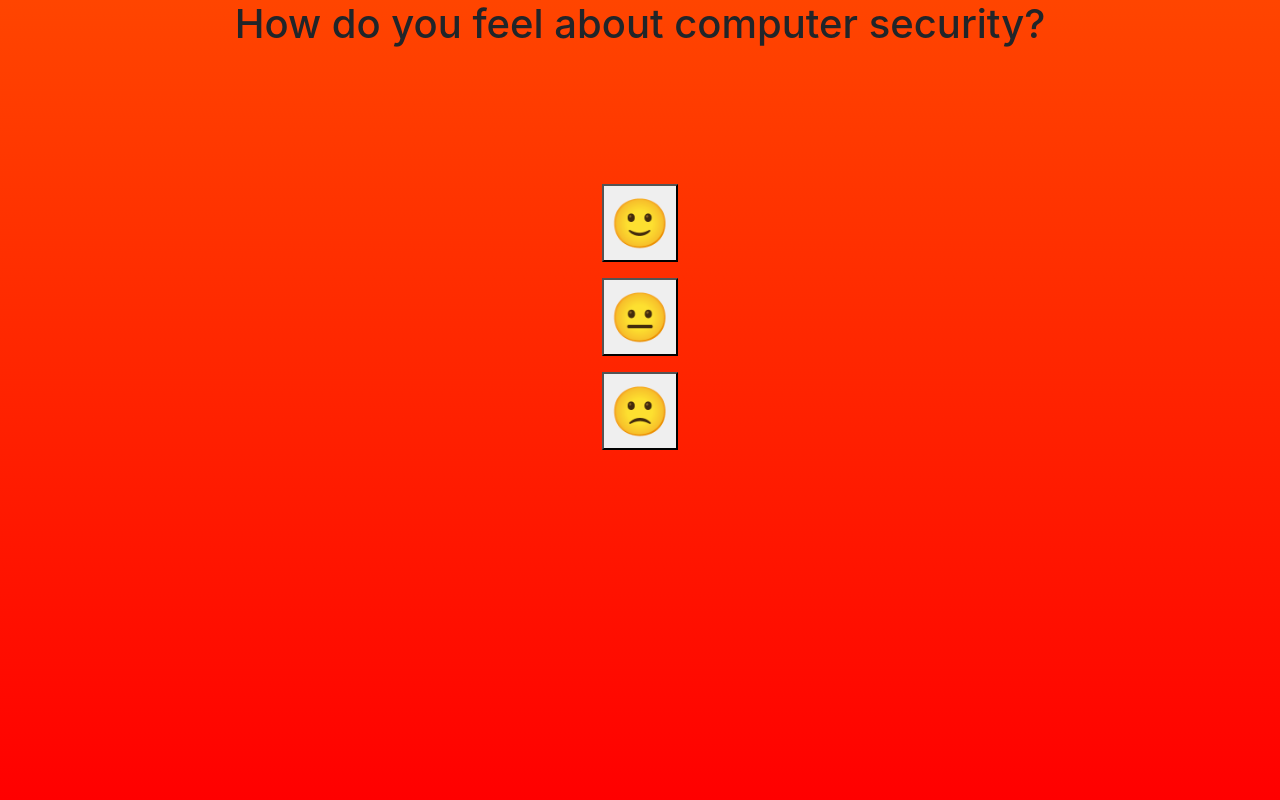
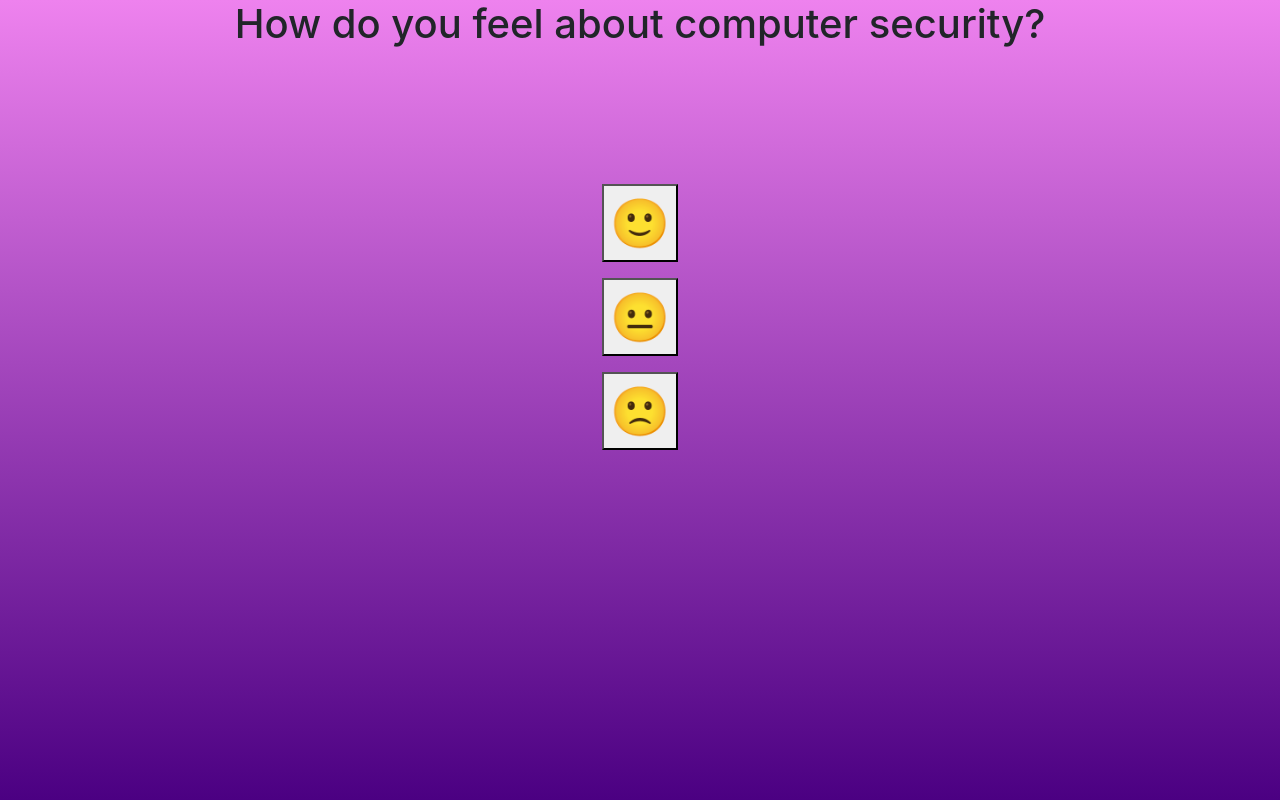
Before and after one commit to Walkmilton/Honours-Project, a PHP site: page / in a window 1280 px wide. Run offline with PHP 8.4, Linux system fonts and the light colour scheme.

Commit message:
Update style.css

```diff
--- a/style.css
+++ b/style.css
@@ -1,5 +1,5 @@
 #background {
-	background-image: linear-gradient(orangered, red);
+	background-image: linear-gradient(violet, indigo);
 	height: 100vh;
 	width: 100%;
 }
```
